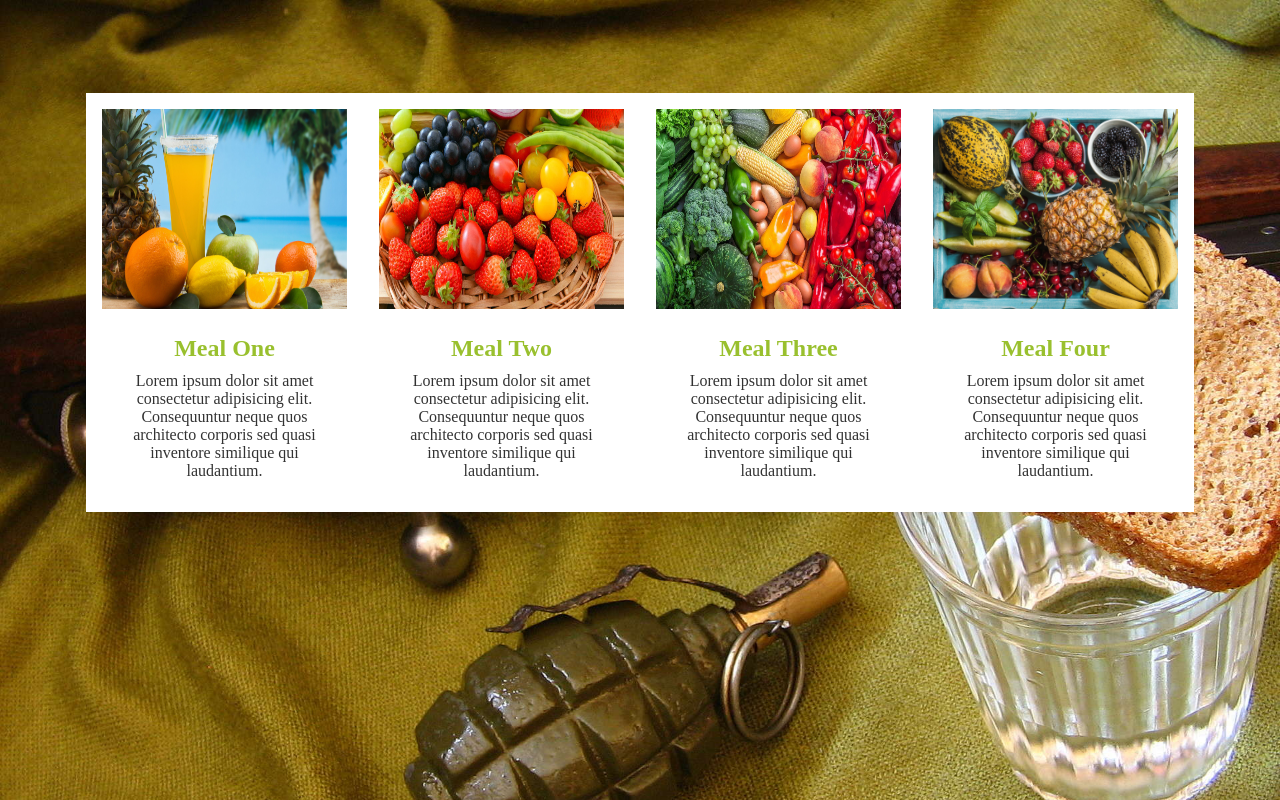
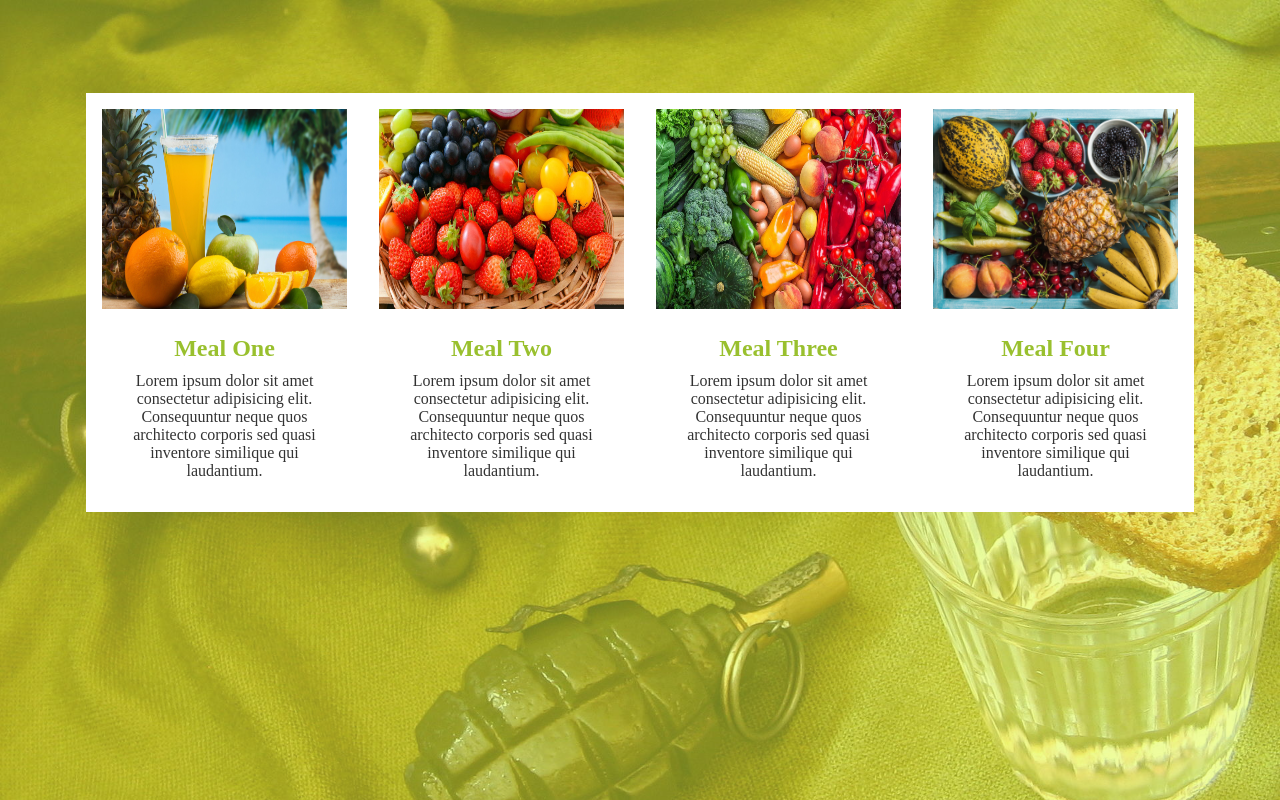
Before and after one commit to MurodovShaxzod/Lesson-2_9, a plain HTML site: page index.html in a window 1280 px wide. Drawn offline with Linux system fonts and the light colour scheme.

Commit message:
intial commit

```diff
--- a/css/style.css
+++ b/css/style.css
@@ -2,6 +2,17 @@ body {
   background: url(/img/backgound-meal.jpg) no-repeat rgba(255, 255, 255, 0.672);
   background-size:  100% 160%;
   padding: 85px 0;
+}
+
+.bg {
+  width: 100%;
+  height: 100%;
+  position: absolute;
+  top: 0;
+  left: 0;
+  background-color: rgb(223, 252, 60);
+  opacity: .5;
+  z-index: -1;
 }
 
 .meal-container {
--- a/index.html
+++ b/index.html
@@ -11,6 +11,7 @@
 
 <body>
   <div class="container">
+    <div class="bg"></div>
     <div class="meal-container grid">
       <div class="meal-content col-lg-3 col-md-12 col-sm-12 col-xs-12 grid">
         <div class="meal-img col-lg-12 col-md-6 col-sm-6 col-xs-12 last">
```
